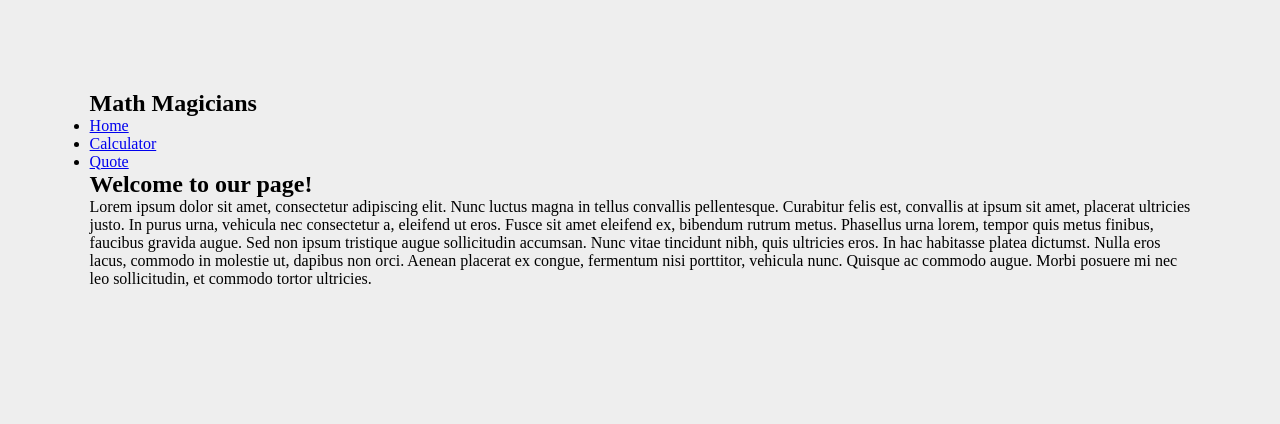
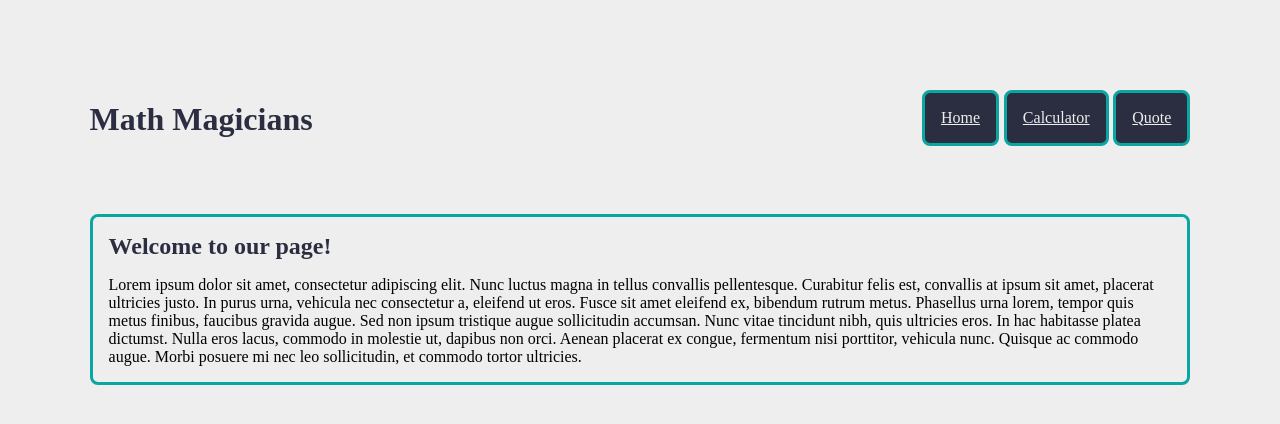
Before and after one commit to chenjiyuan214/math-magicians, a React (Create React App) app: page / in a window 1280 px wide. Shown: the top 424 px of the page. Built offline with nearby package versions, Linux system fonts and the light colour scheme.

Commit message:
Add style to the App.css file

```diff
--- a/src/App.css
+++ b/src/App.css
@@ -9,13 +9,16 @@ body {
   background-color: #eee;
 }
 
+.border {
+  border: rgb(10, 166, 161) 3px solid;
+  border-radius: 0.5rem;
+  padding: 0.6rem;
+}
+
 .calculator-div {
   display: flex;
   flex-direction: column;
   width: 100%;
-  border: rgb(10, 166, 161) 2px solid;
-  border-radius: 1rem;
-  padding: 0.7rem;
 }
 
 .displayNum {
@@ -64,3 +67,70 @@ button:hover {
 .zero {
   grid-column: 1 / 3;
 }
+
+.navBar {
+  display: flex;
+  justify-content: space-between;
+  margin-bottom: 4rem;
+}
+
+.navBar h1 {
+  display: flex;
+  align-items: center;
+  font-size: 2rem;
+  font-weight: bold;
+  color: #2b2d41;
+}
+
+.navBar ul {
+  display: flex;
+  flex-direction: column;
+  list-style-type: none;
+}
+
+.active-link {
+  display: flex;
+  margin-bottom: 0.3rem;
+  background-color: #2b2d41;
+  color: #eee;
+}
+
+.headerText {
+  font-size: 1.5rem;
+  font-weight: 700;
+  color: #2b2d41;
+  margin-bottom: 1rem;
+}
+
+.calculatorPage {
+  display: flex;
+  flex-direction: column;
+}
+
+.homePageParagraph {
+  font-size: 1rem;
+}
+
+.quote {
+  font-size: 2rem;
+  font-weight: bold;
+}
+
+@media (min-width: 768px) {
+  .calculatorPage {
+    display: grid;
+    grid-template-columns: repeat(2, 1fr);
+  }
+
+  .border {
+    padding: 1rem;
+  }
+
+  .navBar ul {
+    flex-direction: row;
+  }
+
+  .active-link {
+    margin-left: 0.3rem;
+  }
+}
```
